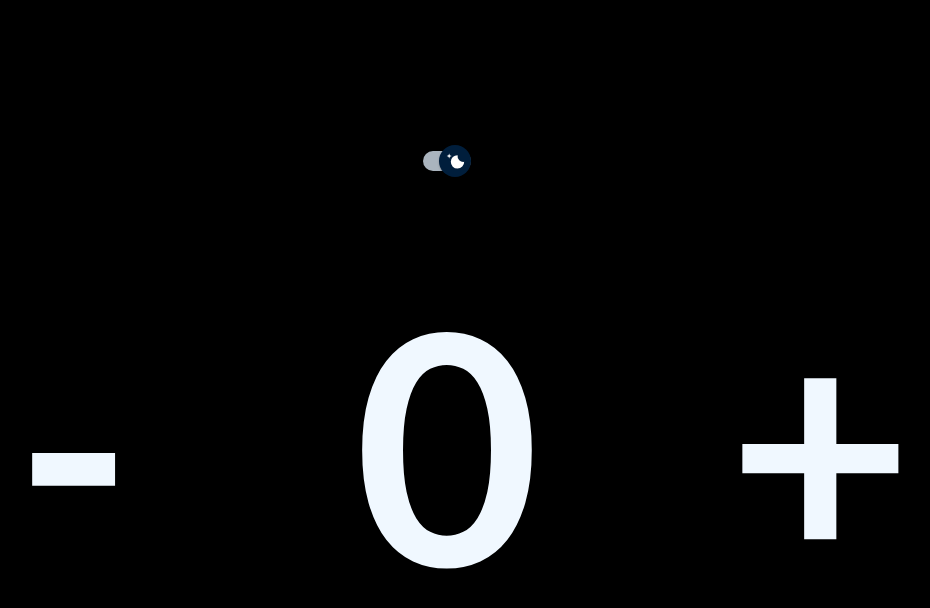
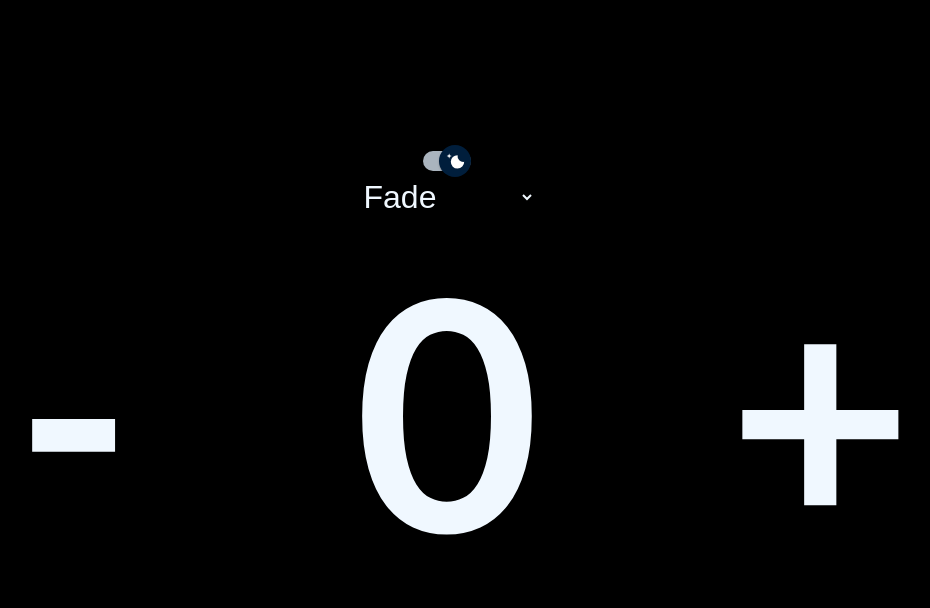
Before and after one commit to yogeshwar-b/Counter, a React (Vite) app: page / in a window 1280 px wide. Shown: the top 608 px of the page, without its empty margins (193-1123 px from the left). Built offline with nearby package versions, Linux system fonts and the light colour scheme.

Commit message:
Removed MUI select infavor of CSS Select

```diff
--- a/src/App.css
+++ b/src/App.css
@@ -1,6 +1,7 @@
 .mainplate {
   padding: 9em 5em;
   height: 100%;
+  background-color: aliceblue;
 }
 
 table {
--- /dev/null
+++ b/src/components/TransitionSelect.css
@@ -0,0 +1,17 @@
+.flat-select {
+  border: none;
+  font-size: 2rem;
+  background-color: aliceblue;
+  cursor: pointer;
+}
+.flat-select:focus {
+  outline: none;
+}
+.mainplate-dark .flat-select {
+  background-color: black;
+  color: aliceblue;
+}
+
+.flat-select-option {
+  border: none;
+}
--- a/src/components/TransitionSelect.jsx
+++ b/src/components/TransitionSelect.jsx
@@ -1,10 +1,22 @@
 import PropTypes from "prop-types";
-import SelectSmall from "./select";
 import { TransitionList } from "./constants";
+import "./TransitionSelect.css";
 export const TransitionSelect = () => {
   return (
     <div>
-      <SelectSmall itemlist={TransitionList} label="Select Transition" />
+      <select
+        className="flat-select"
+        name="TransitionSelect"
+        id="TransitionSelect"
+      >
+        {TransitionList.map((item) => {
+          return (
+            <option className="flat-select-option" value={item}>
+              {item}
+            </option>
+          );
+        })}
+      </select>
     </div>
   );
 };
--- a/src/components/select.jsx
+++ /dev/null
@@ -1,34 +0,0 @@
-import * as React from "react";
-import PropTypes from "prop-types";
-import InputLabel from "@mui/material/InputLabel";
-import MenuItem from "@mui/material/MenuItem";
-import FormControl from "@mui/material/FormControl";
-import Select from "@mui/material/Select";
-
-export default function SelectSmall(props) {
-  const [selected, setSelected] = React.useState("");
-
-  const handleChange = (event) => {
-    setSelected(event.target.value);
-  };
-
-  return (
-    <FormControl sx={{ m: 1, minWidth: 120, maxWidth: 400 }} size="medium">
-      <InputLabel>{props.label}</InputLabel>
-      <Select label={props.label} value={selected} onChange={handleChange}>
-        {props.itemlist.map((item) => {
-          return (
-            <MenuItem key={item} value={item}>
-              {item}
-            </MenuItem>
-          );
-        })}
-      </Select>
-    </FormControl>
-  );
-}
-
-SelectSmall.propTypes = {
-  label: PropTypes.string,
-  itemlist: PropTypes.array,
-};
```
